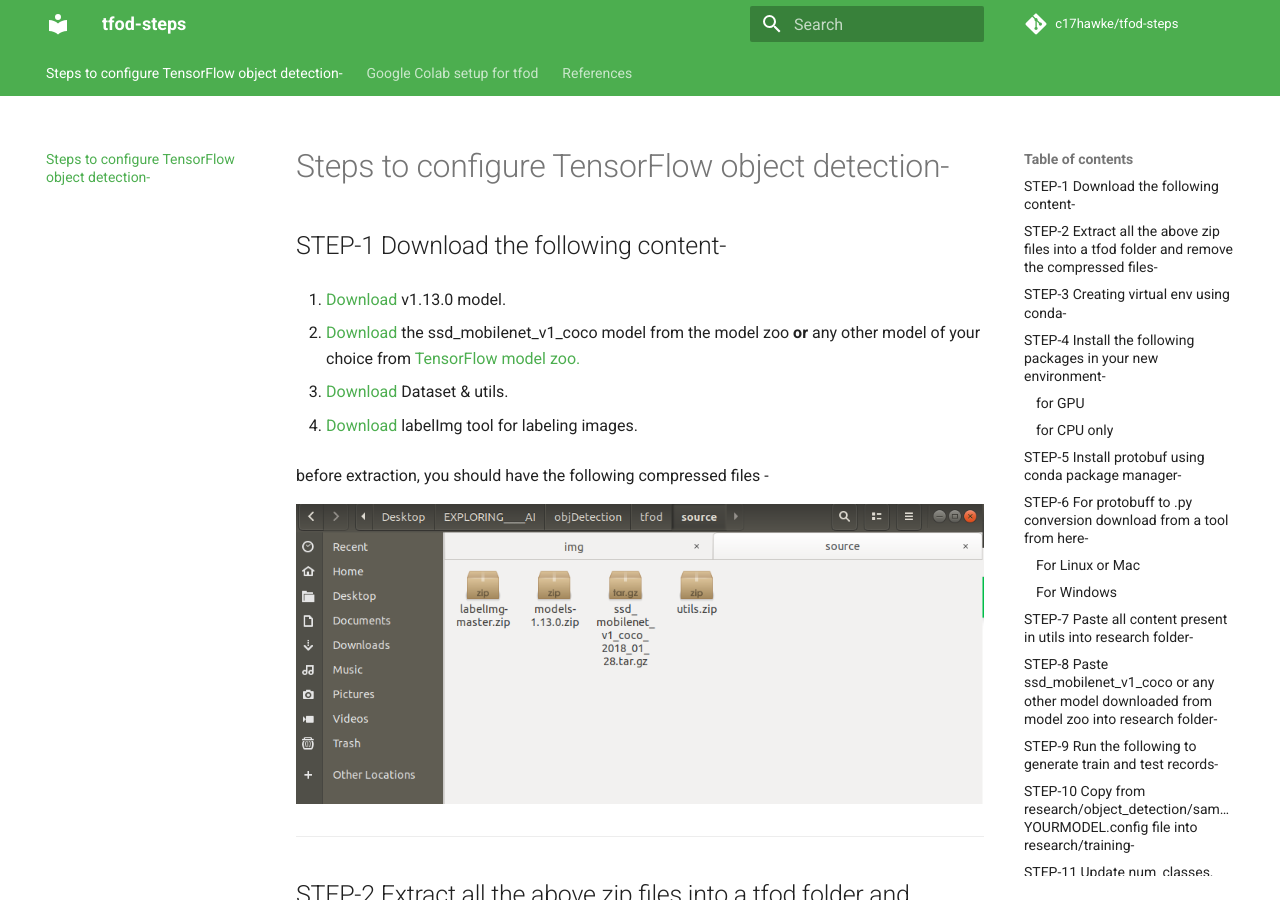
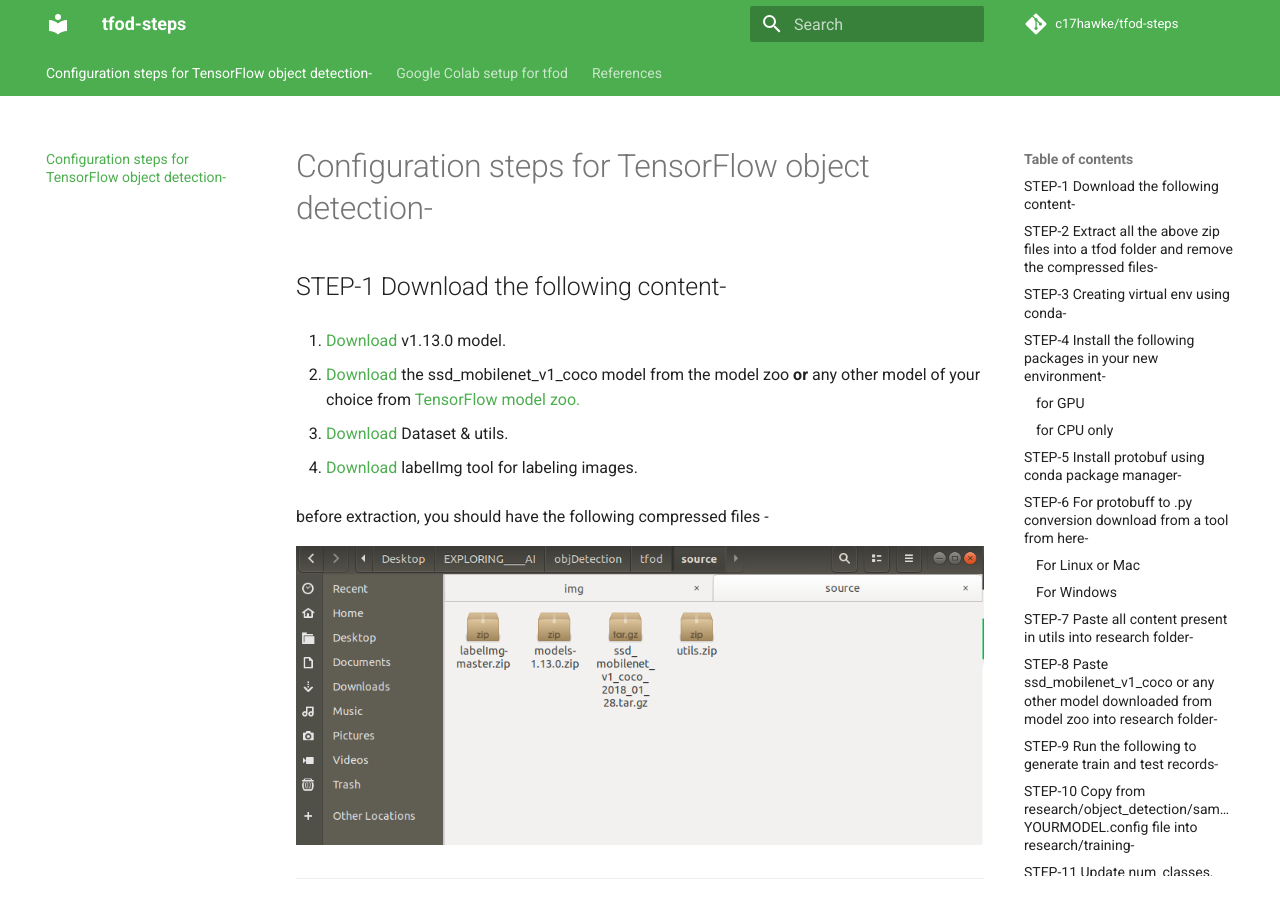
Before and after one commit to c17hawke/tfod-setup, an MkDocs documentation site: the page built from docs/index.md, in a window 1280 px wide and 900 px high. Built offline with MkDocs 1.6.1 and Material for MkDocs 9.7.7, drawn with Linux system fonts in a browser that asks for light colours; comment, search, counter and statistics services are not loaded.

Commit message:
minor update reference

```diff
--- a/docs/index.md
+++ b/docs/index.md
@@ -1,4 +1,4 @@
-# Steps to configure TensorFlow object detection-
+# Configuration steps for TensorFlow object detection-
 
 ## STEP-1 Download the following content-
 
```
Also changed, not shown: docs/p02.md (+5 -1 lines), docs/referencesAndFeedback.md (+0 -1 lines).
